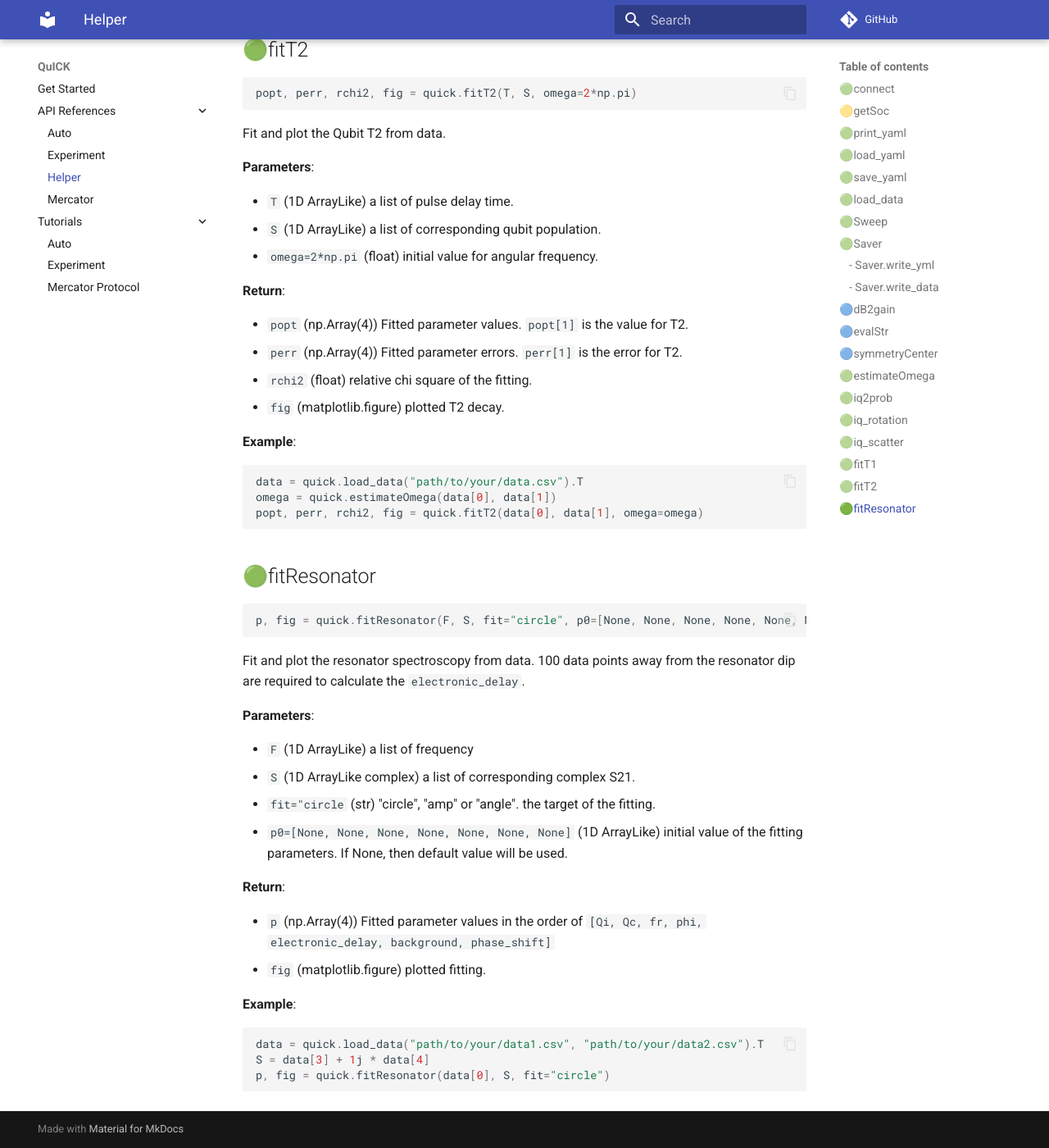
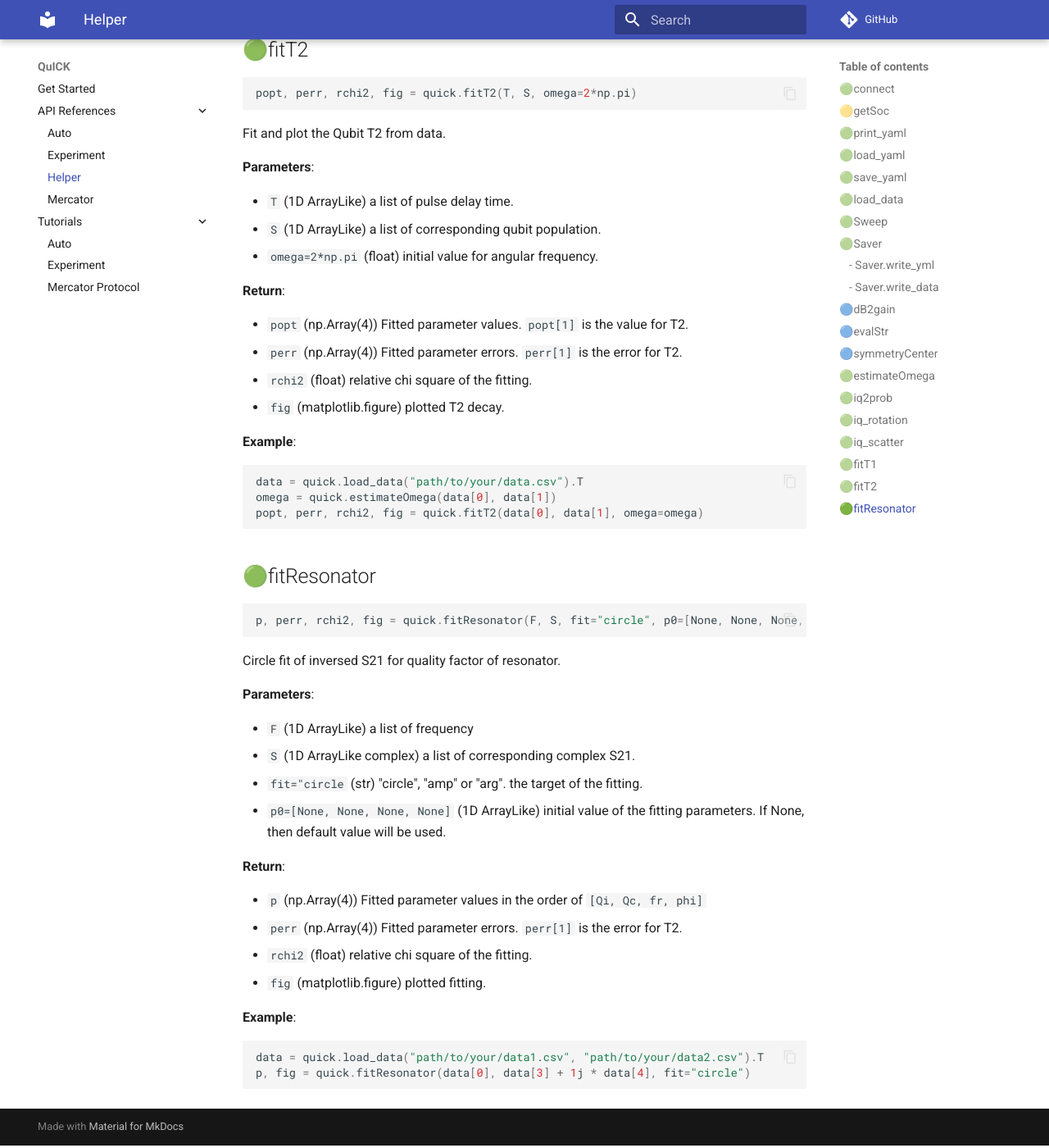
Before and after one commit to clelandlab/quick, an MkDocs documentation site: the page built from docs/API References/helper.md, in a window 1280 px wide and 1400 px high, scrolled down 8111 px. Shown: the whole window at 82% size. Built offline with MkDocs 1.6.1 and Material for MkDocs 9.7.7, drawn with Linux system fonts in a browser that asks for light colours; comment, search, counter and statistics services are not loaded.

Commit message:
Update fitResonator doc

````diff
--- a/docs/API References/helper.md
+++ b/docs/API References/helper.md
@@ -378,27 +378,28 @@ popt, perr, rchi2, fig = quick.fitT2(data[0], data[1], omega=omega)
 ## 🟢fitResonator
 
 ```python
-p, fig = quick.fitResonator(F, S, fit="circle", p0=[None, None, None, None, None, None, None])
+p, perr, rchi2, fig = quick.fitResonator(F, S, fit="circle", p0=[None, None, None, None])
 ```
 
-Fit and plot the resonator spectroscopy from data. 100 data points away from the resonator dip are required to calculate the `electronic_delay`.
+Circle fit of inversed S21 for quality factor of resonator.
 
 **Parameters**:
 
 - `F` (1D ArrayLike) a list of frequency
 - `S` (1D ArrayLike complex) a list of corresponding complex S21.
-- `fit="circle` (str) "circle", "amp" or "angle". the target of the fitting.
-- `p0=[None, None, None, None, None, None, None]` (1D ArrayLike) initial value of the fitting parameters. If None, then default value will be used.
+- `fit="circle` (str) "circle", "amp" or "arg". the target of the fitting.
+- `p0=[None, None, None, None]` (1D ArrayLike) initial value of the fitting parameters. If None, then default value will be used.
 
 **Return**:
 
-- `p` (np.Array(4)) Fitted parameter values in the order of `[Qi, Qc, fr, phi, electronic_delay, background, phase_shift]`
+- `p` (np.Array(4)) Fitted parameter values in the order of `[Qi, Qc, fr, phi]`
+- `perr` (np.Array(4)) Fitted parameter errors. `perr[1]` is the error for T2.
+- `rchi2` (float) relative chi square of the fitting.
 - `fig` (matplotlib.figure) plotted fitting.
 
 **Example**:
 
 ```python
 data = quick.load_data("path/to/your/data1.csv", "path/to/your/data2.csv").T
-S = data[3] + 1j * data[4]
-p, fig = quick.fitResonator(data[0], S, fit="circle")
+p, fig = quick.fitResonator(data[0], data[3] + 1j * data[4], fit="circle")
 ```
````
